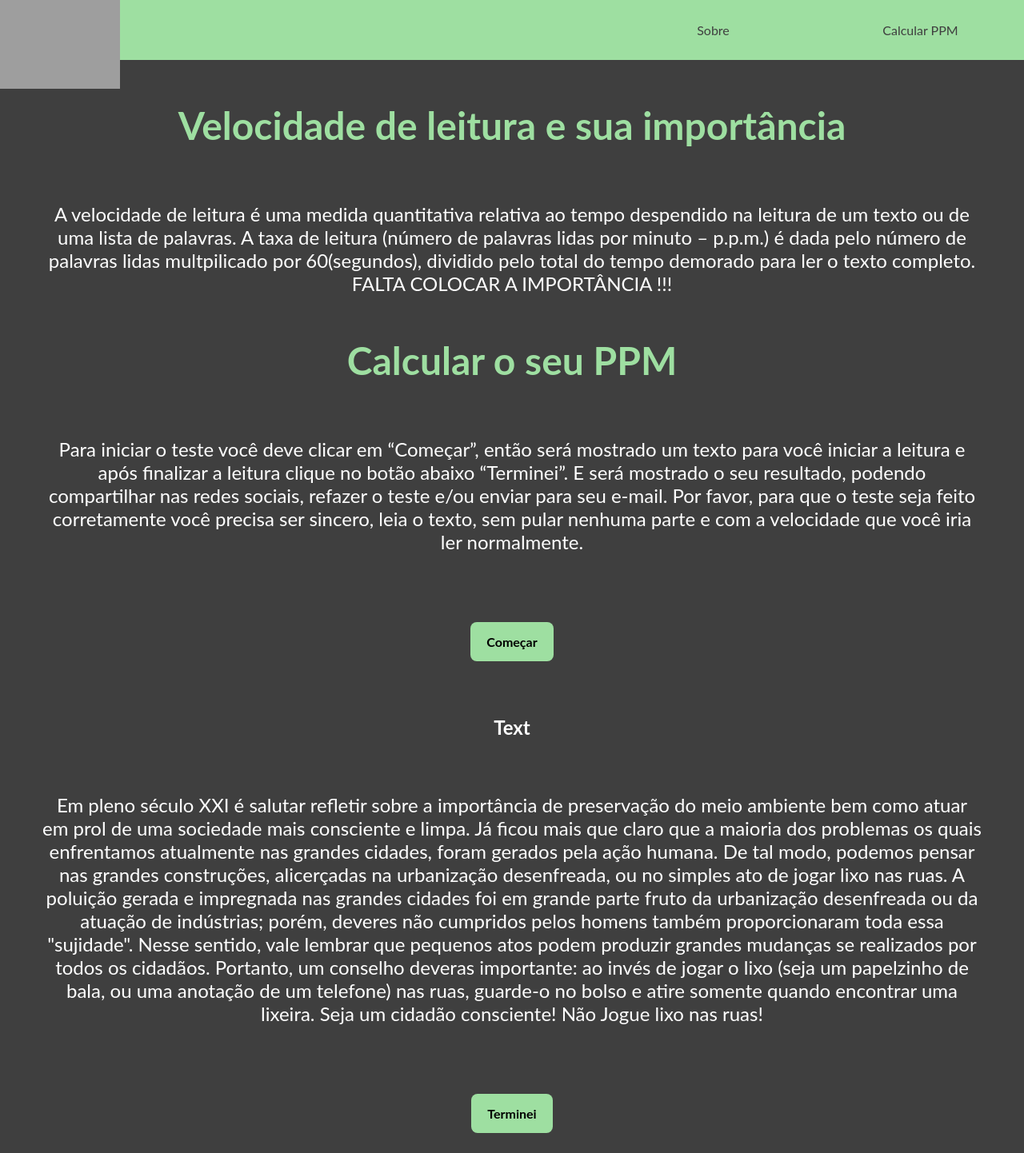
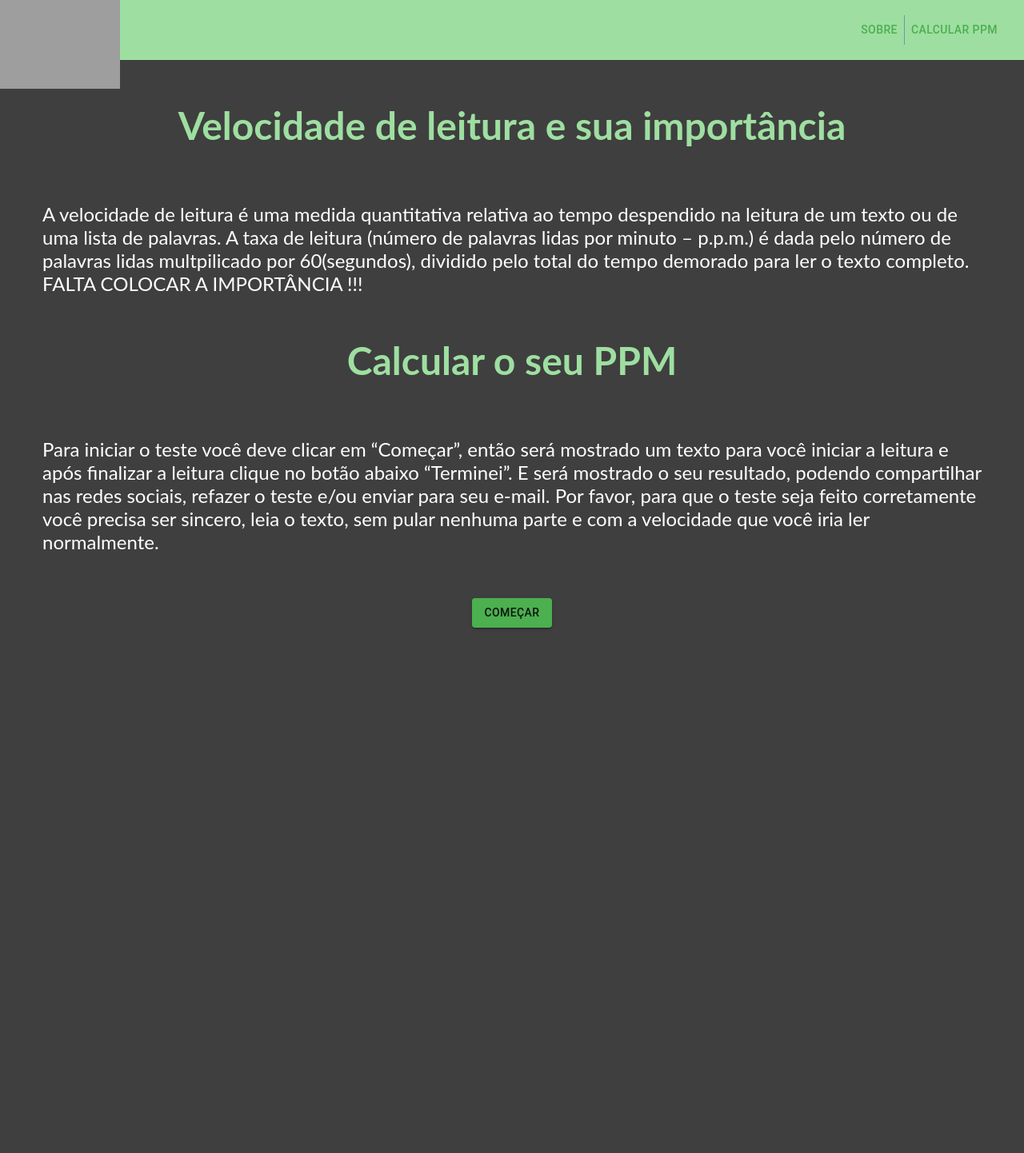
Before and after one commit to codigofalado/desafio333, a React (Create React App) app in the folder 2020-Janeiro-Leitura-Organica/rickecr/: page / in a window 1280 px wide. Shown: the whole page at 80% size. After the commit the page ends 810 px from the top, so only its background shows below. Built offline with nearby package versions, Linux system fonts and the light colour scheme; grey boxes are pictures that could not be loaded.

Commit message:
- Melhoria na interface: Header e no Main - Criação d eum novo componente para representar o texo a ser lido

```diff
--- a/2020-Janeiro-Leitura-Organica/rickecr/package.json
+++ b/2020-Janeiro-Leitura-Organica/rickecr/package.json
@@ -3,6 +3,7 @@
   "version": "0.1.0",
   "private": true,
   "dependencies": {
+    "@material-ui/core": "^4.9.0",
     "@testing-library/jest-dom": "^4.2.4",
     "@testing-library/react": "^9.3.2",
     "@testing-library/user-event": "^7.1.2",
--- a/2020-Janeiro-Leitura-Organica/rickecr/src/Components/Header/index.css
+++ b/2020-Janeiro-Leitura-Organica/rickecr/src/Components/Header/index.css
@@ -15,12 +15,9 @@
 .div-buttons {
     display: flex;
     flex-direction: row;
+    margin-right: 25px;
 }
 
-.btn {
-    display: flex;
-    align-items: center;
-    justify-content: center;
-    height: 95px;
-    width: 259px;
+.btn-result {
+    color: green;
 }
--- a/2020-Janeiro-Leitura-Organica/rickecr/src/Components/Header/index.js
+++ b/2020-Janeiro-Leitura-Organica/rickecr/src/Components/Header/index.js
@@ -1,4 +1,7 @@
 import React from "react";
+
+import Button from "@material-ui/core/Button";
+import ButtonGroup from '@material-ui/core/ButtonGroup';
 
 import './index.css';
 
@@ -12,8 +15,10 @@ function Header() {
             </div>
 
             <div className="div-buttons">
-                <a className="btn sobre" href="#div-info">Sobre</a>
-                <a className="btn ppm" href="#div-ppm">Calcular PPM</a>
+                <ButtonGroup variant="text" color="primary" aria-label="text primary button group">
+                    <Button href="#div-info">Sobre</Button>
+                    <Button href="#div-ppm">Calcular PPM</Button>
+                </ButtonGroup>
             </div>
         </div>
     );
--- a/2020-Janeiro-Leitura-Organica/rickecr/src/Components/Main/index.css
+++ b/2020-Janeiro-Leitura-Organica/rickecr/src/Components/Main/index.css
@@ -41,5 +41,4 @@
 
 .text {
     color: #FFFFFF;
-    text-align: center;
 }
--- a/2020-Janeiro-Leitura-Organica/rickecr/src/Components/Main/index.js
+++ b/2020-Janeiro-Leitura-Organica/rickecr/src/Components/Main/index.js
@@ -1,8 +1,22 @@
-import React from "react";
+import React, { useState } from "react";
+
+import Button from "@material-ui/core/Button";
+import { createMuiTheme, ThemeProvider } from '@material-ui/core/styles';
+import { green } from '@material-ui/core/colors';
+
+import TextCard from "../TextCard";
 
 import './index.css';
 
 function Main() {
+    const [isTestInit, setIsTestInit] = useState(false);
+
+    const theme = createMuiTheme({
+        palette: {
+            primary: green,
+        },
+    });
+
     return(
         <div className="div-main">
             <div className="div-info" id="div-info">
@@ -16,24 +30,19 @@ function Main() {
             </div>
 
             <div className="div-btn">
-                <button className="btn-result" onClick={() => {}}>Começar</button>
+                <ThemeProvider theme={theme}>
+                    <Button href="#div-text" variant="contained" color="primary" onClick={() => setIsTestInit(true)}>Começar</Button>
+                </ThemeProvider>
             </div>
 
-            <div className="div-text" id="div-text">
-                <h1 className="text">Text</h1>
-
-                <text className="text">
-                    Em pleno século XXI é salutar refletir sobre a importância de preservação do meio ambiente bem como atuar em prol de uma sociedade mais consciente e limpa.
-                    Já ficou mais que claro que a maioria dos problemas os quais enfrentamos atualmente nas grandes cidades, foram gerados pela ação humana.
-                    De tal modo, podemos pensar nas grandes construções, alicerçadas na urbanização desenfreada, ou no simples ato de jogar lixo nas ruas.
-                    A poluição gerada e impregnada nas grandes cidades foi em grande parte fruto da urbanização desenfreada ou da atuação de indústrias; porém, deveres não cumpridos pelos homens também proporcionaram toda essa "sujidade". Nesse sentido, vale lembrar que pequenos atos podem produzir grandes mudanças se realizados por todos os cidadãos.
-                    Portanto, um conselho deveras importante: ao invés de jogar o lixo (seja um papelzinho de bala, ou uma anotação de um telefone) nas ruas, guarde-o no bolso e atire somente quando encontrar uma lixeira. Seja um cidadão consciente! Não Jogue lixo nas ruas!
-                </text>
-
-                <div className="div-btn">
-                    <button className="btn-result" onClick={() => {}}>Terminei</button>
+            {isTestInit &&
+                <div className="div-text" id="div-text">
+                    <TextCard></TextCard>
+                    <div className="div-btn">
+                        <Button className="btn-result" variant="contained" color="secondary" onClick={() => {}}>Terminei</Button>
+                    </div>
                 </div>
-            </div>
+            }
         </div>
     );
 }
--- /dev/null
+++ b/2020-Janeiro-Leitura-Organica/rickecr/src/Components/TextCard/index.js
@@ -0,0 +1,46 @@
+import React, { useState } from 'react';
+
+import { makeStyles } from '@material-ui/core/styles';
+import Card from '@material-ui/core/Card';
+import CardContent from '@material-ui/core/CardContent';
+import Typography from '@material-ui/core/Typography';
+
+function TextCard() {
+    const [text, setText] = useState("");
+    const classes = useStyles();
+
+    return (
+        <Card className={classes.card}>
+            <CardContent>
+                <Typography className={classes.title} color="textSecondary" gutterBottom>
+                    Meio Ambiente
+                </Typography>
+                <Typography variant="h5" component="h2">
+                    Em pleno século XXI é salutar refletir sobre a importância de preservação do meio ambiente bem como atuar em prol de uma sociedade mais consciente e limpa.
+                    Já ficou mais que claro que a maioria dos problemas os quais enfrentamos atualmente nas grandes cidades, foram gerados pela ação humana.
+                    De tal modo, podemos pensar nas grandes construções, alicerçadas na urbanização desenfreada, ou no simples ato de jogar lixo nas ruas.
+                    A poluição gerada e impregnada nas grandes cidades foi em grande parte fruto da urbanização desenfreada ou da atuação de indústrias; porém, deveres não cumpridos pelos homens também proporcionaram toda essa "sujidade". Nesse sentido, vale lembrar que pequenos atos podem produzir grandes mudanças se realizados por todos os cidadãos.
+                    Portanto, um conselho deveras importante: ao invés de jogar o lixo (seja um papelzinho de bala, ou uma anotação de um telefone) nas ruas, guarde-o no bolso e atire somente quando encontrar uma lixeira. Seja um cidadão consciente! Não Jogue lixo nas ruas!
+                    Em pleno século XXI é salutar refletir sobre a importância de preservação do meio ambiente bem como atuar em prol de uma sociedade mais consciente e limpa.
+                    Já ficou mais que claro que a maioria dos problemas os quais enfrentamos atualmente nas grandes cidades, foram gerados pela ação humana.
+                    De tal modo, podemos pensar nas grandes construções, alicerçadas na urbanização desenfreada, ou no simples ato de jogar lixo nas ruas.
+                    A poluição gerada e impregnada nas grandes cidades foi em grande parte fruto da urbanização desenfreada ou da atuação de indústrias; porém, deveres não cumpridos pelos homens também proporcionaram toda essa "sujidade". Nesse sentido, vale lembrar que pequenos atos podem produzir grandes mudanças se realizados por todos os cidadãos.
+                    Portanto, um conselho deveras importante: ao invés de jogar o lixo (seja um papelzinho de bala, ou uma anotação de um telefone) nas ruas, guarde-o no bolso e atire somente quando encontrar uma lixeira. Seja um cidadão consciente! Não Jogue lixo nas ruas!
+                </Typography>
+            </CardContent>
+        </Card>
+    );
+}
+
+const useStyles = makeStyles({
+    card: {
+      maxWidth: 750,
+      marginTop: 25,
+    },
+    title: {
+      fontSize: 25,
+      textAlign: "center",
+    },
+});
+
+export default TextCard;
```
Also changed, not shown: 2020-Janeiro-Leitura-Organica/rickecr/src/Components/TextCard/index.css (added), 1 other file (tests, documents, lock files or other folders).
